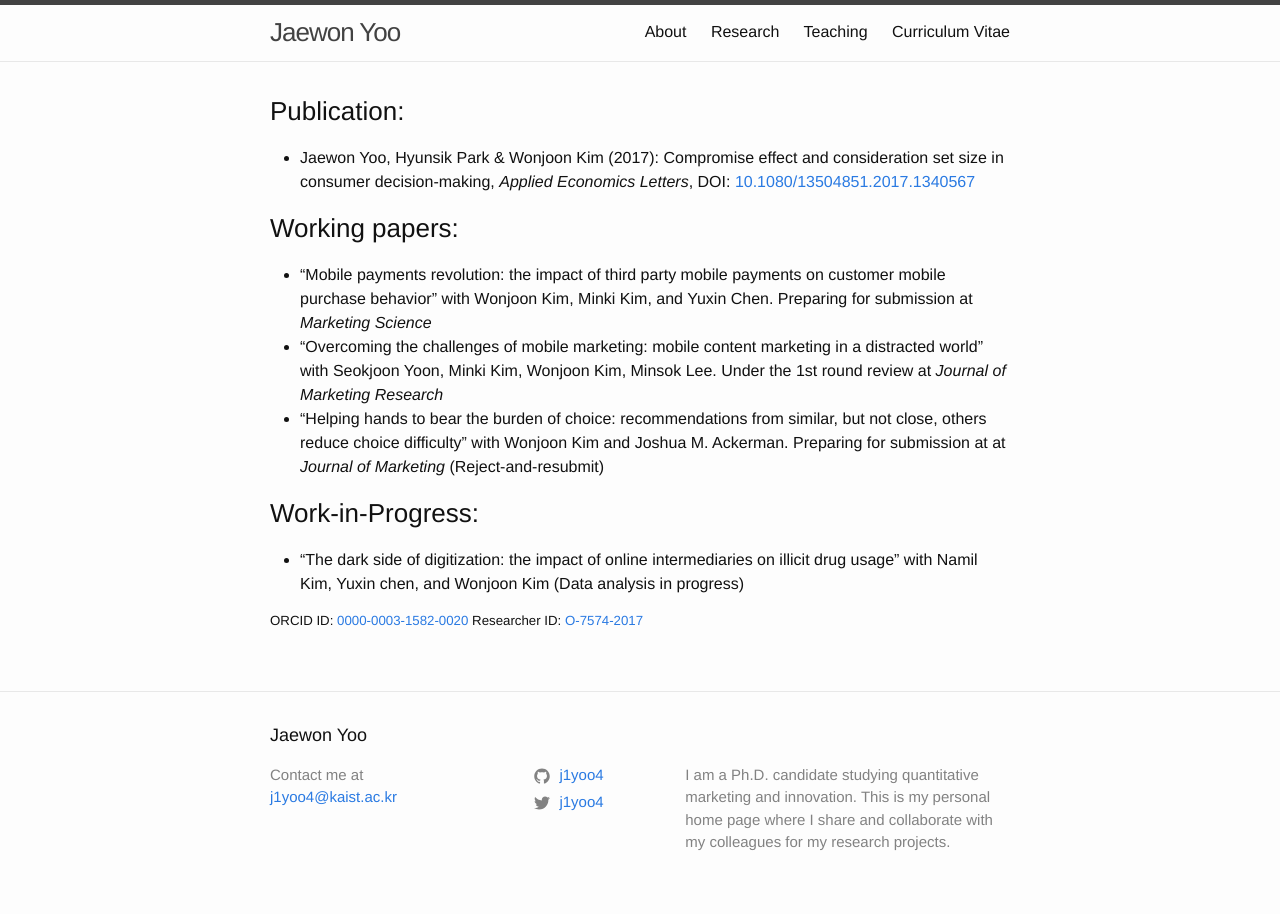
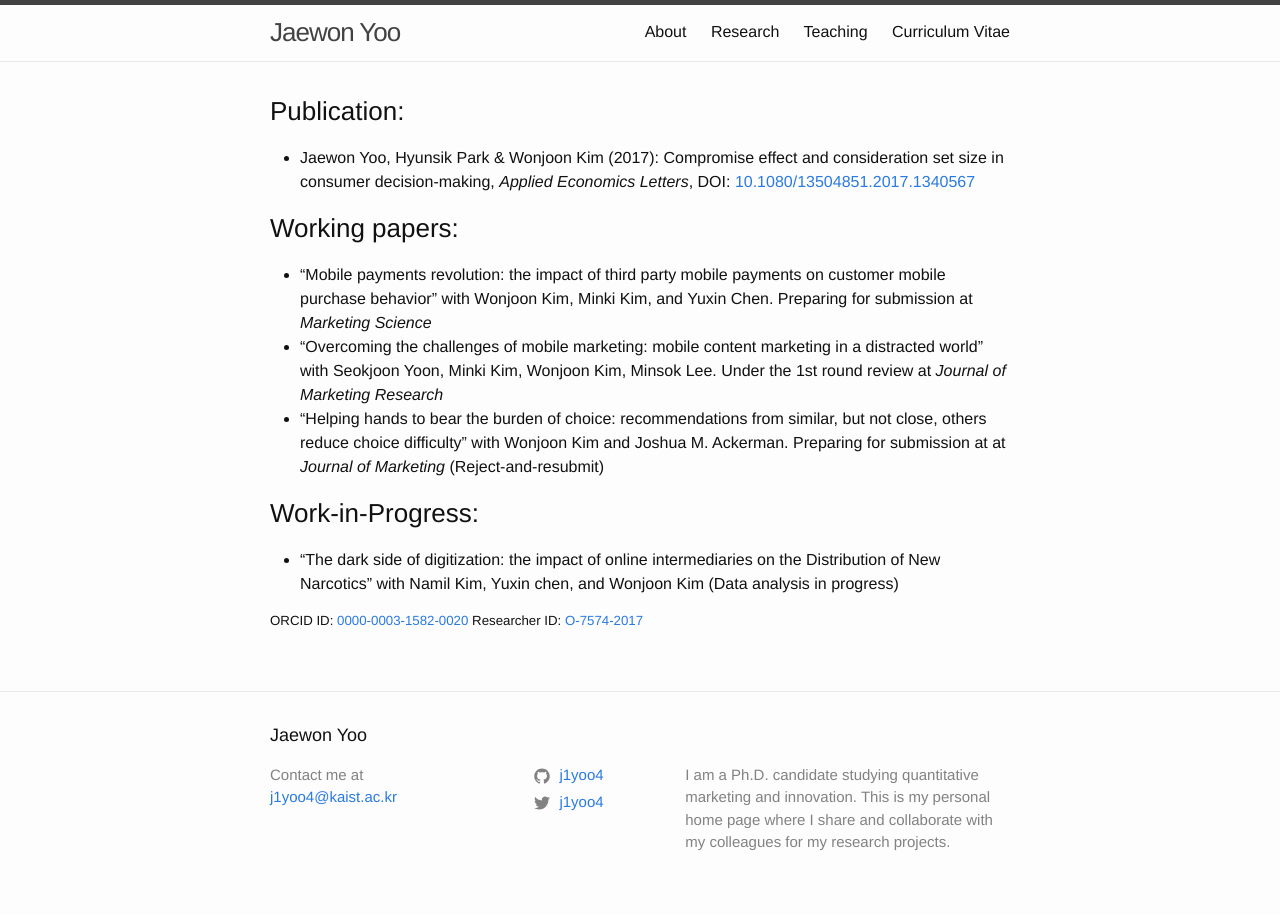
Before and after one commit to j1yoo/j1yoo.github.io, a Jekyll site: the page built from research.markdown, in a window 1280 px wide. Built offline with Jekyll 4.4.1, drawn with Linux system fonts in a browser that asks for light colours.

Commit message:
Update research.markdown

```diff
--- a/research.markdown
+++ b/research.markdown
@@ -13,6 +13,6 @@ permalink: /JaewonYoo/Research/
 * "Helping hands to bear the burden of choice: recommendations from similar, but not close, others reduce choice difficulty" with Wonjoon Kim and Joshua M. Ackerman. Preparing for submission at at _Journal of Marketing_ (Reject-and-resubmit)
 
 ### Work-in-Progress:
-* "The dark side of digitization: the impact of online intermediaries on illicit drug usage" with Namil Kim, Yuxin chen, and Wonjoon Kim (Data analysis in progress)
+* "The dark side of digitization: the impact of online intermediaries on the Distribution of New Narcotics" with Namil Kim, Yuxin chen, and Wonjoon Kim (Data analysis in progress)
 
 ##### ORCID ID: [0000-0003-1582-0020](http://orcid.org/0000-0003-1582-0020) Researcher ID: [O-7574-2017](http://www.researcherid.com/Workspace.action)
```
